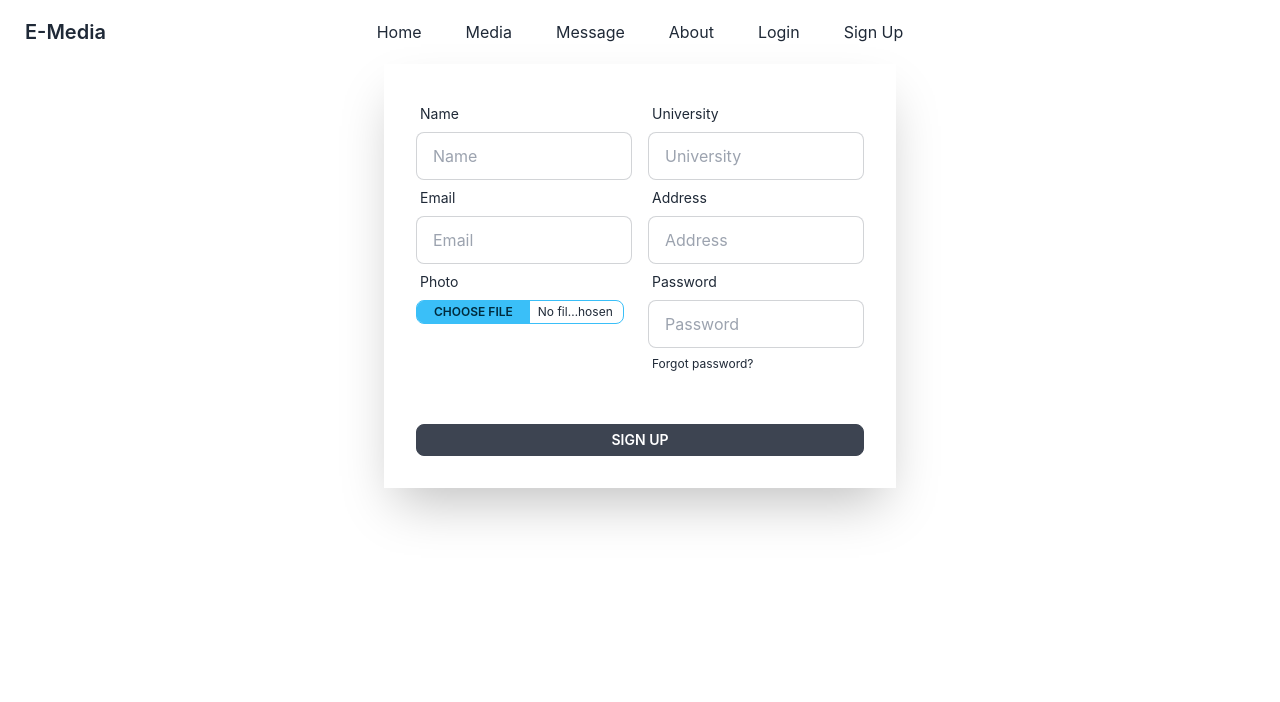
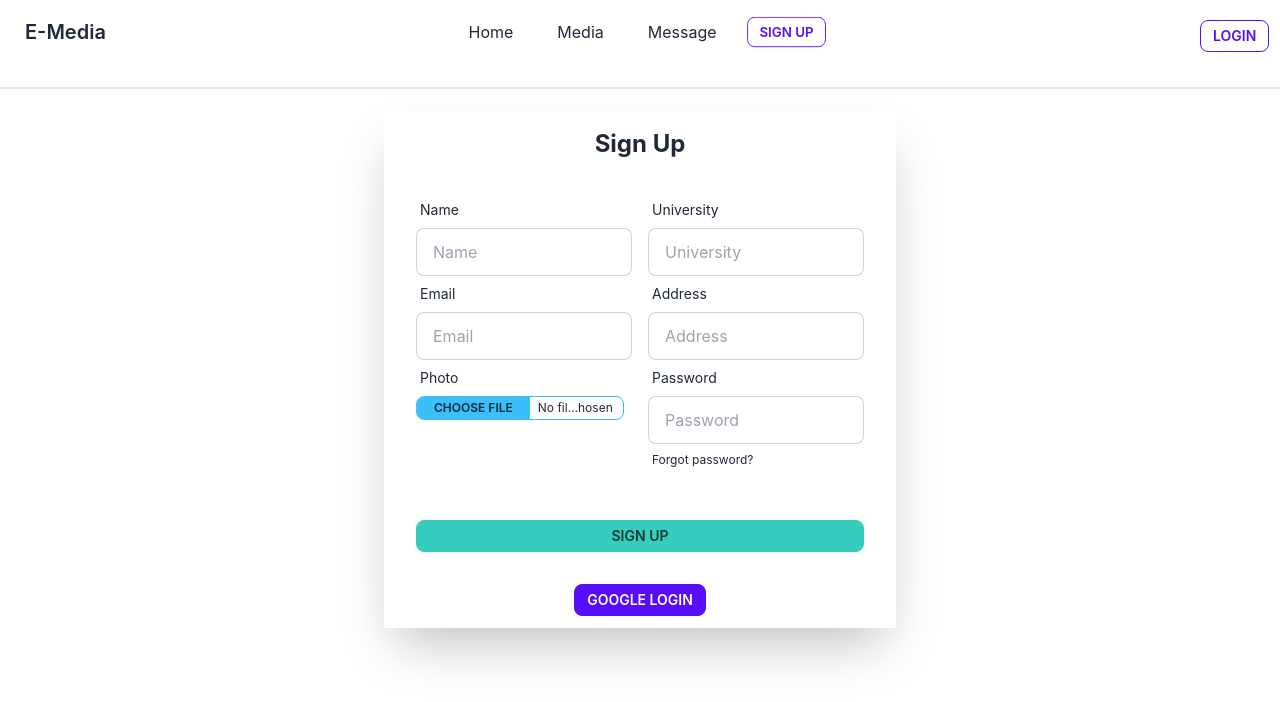
Before and after one commit to AhmadShopnil/E-Media, a React (Create React App) app: page /signup in a window 1280 px wide. Shown: the top 702 px of the page. Built offline with nearby package versions, Linux system fonts and the light colour scheme; no server answers.

Commit message:
added google sign in

```diff
--- a/src/Pages/Login/Login.js
+++ b/src/Pages/Login/Login.js
@@ -1,10 +1,16 @@
-import React, { useContext } from 'react';
-import { Navigate, useNavigate } from 'react-router-dom';
+import React, { useContext, useState } from 'react';
+import { Navigate, useLocation, useNavigate } from 'react-router-dom';
 import { AuthContext } from '../../context/AuthProvider';
+import GoogleLogin from '../../Shared/GoogleLogin';
 
 const Login = () => {
     const { loginWithEmail } = useContext(AuthContext)
+    const [error, setError] = useState(null)
     const navigate = useNavigate();
+    const location = useLocation();
+    const from = location.state?.from?.pathname || '/'
+
+
     const handleLogin = (event) => {
         event.preventDefault();
         const form = event.target;
@@ -13,9 +19,12 @@ const Login = () => {
 
         loginWithEmail(email, password)
             .then(result => {
-                navigate('/')
+                setError(null)
+                navigate(from, { replace: true })
             })
-            .catch(err => console.error(err))
+            .catch(error => {
+                setError(error.message)
+            })
     }
 
 
@@ -25,6 +34,10 @@ const Login = () => {
             <div className="flex justify-center min-h-screen ">
                 <div className="">
                     <div className=" w-full max-w-md shadow-2xl bg-base-100">
+                        <h2 className=' p-4 text-center text-2xl font-bold'>Login</h2>
+                        {
+                            error && <p className='text-red-600 m-3'>{error}</p>
+                        }
                         <form onSubmit={handleLogin} className="card-body">
                             <div className="form-control">
                                 <label className="label">
@@ -42,12 +55,12 @@ const Login = () => {
                                 </label>
                             </div>
                             <div className="form-control mt-6">
-                                <button className="btn btn-primary">Login</button>
+                                <button className="btn btn-accent btn-sm">Login</button>
                             </div>
                         </form>
+                        <GoogleLogin></GoogleLogin>
+                    </div>
 
-
-                    </div>
                 </div>
             </div>
         </div>
--- a/src/Pages/PostDetails/PostDetails.js
+++ b/src/Pages/PostDetails/PostDetails.js
@@ -1,3 +1,4 @@
+import { HeartIcon } from '@heroicons/react/24/solid';
 import React, { useContext, useEffect, useState } from 'react';
 import { useLoaderData } from 'react-router-dom';
 import AddComment from '../../Component/AddComment/AddComment';
@@ -28,7 +29,11 @@ const PostDetails = () => {
     return (
         <div className='mx-5 md:mx-20'>
             <div className='w-full'>
-                <img className='md:w-3/4 mx-auto h-96 ' src={postDetails?.photo} alt="" />
+                <img className='w-full mx-auto h-96 ' src={postDetails?.photo} alt="" />
+                <div className='mt-3 mb-6 flex gap-2'>
+                    <HeartIcon className=" h-6 w-6 text-red-500" />
+                    <small>{postDetails?.react}</small>
+                </div>
                 <div>
                     <p>{postDetails?.text}</p>
                     <h3 className='text-sm font-bold mt-4'>Author : <span className=' font-light'>{postDetails?.userName}</span></h3>
--- a/src/Pages/SignUp/SignUp.js
+++ b/src/Pages/SignUp/SignUp.js
@@ -1,15 +1,17 @@
 import React, { useContext, useState } from 'react';
 import { useNavigate } from 'react-router-dom';
 import { AuthContext } from '../../context/AuthProvider';
+import GoogleLogin from '../../Shared/GoogleLogin';
 
 const SignUp = () => {
     const { createUser, updateUser } = useContext(AuthContext)
+    const [error, setError] = useState(null)
+
     const imageHostKeyImagebb = process.env.REACT_APP_IMGBB_API_KEY
     // const [userPhoto, setUserPhoto] = useState()
     const navigate = useNavigate()
     const handleSignUp = (event) => {
         event.preventDefault()
-
         const form = event.target
         const name = form.name.value
         const email = form.email.value
@@ -42,9 +44,12 @@ const SignUp = () => {
                     createUser(email, password)
                         .then(result => {
                             handleUpdateProfile(name, userPhoto)
+                            setError(null)
                             alert('Sign Up Success')
                         })
-                        .catch(error => console.error(error))
+                        .catch(error => {
+                            setError(error.message)
+                        })
 
                     const handleUpdateProfile = (userName, userPhoto) => {
                         const profile = {
@@ -83,6 +88,10 @@ const SignUp = () => {
             <div className=" min-h-screen flex justify-center">
                 <div className="">
                     <div className=" w-full max-w-lg shadow-2xl bg-base-100">
+                        <h2 className=' pt-4 text-center text-2xl font-bold'>Sign Up</h2>
+                        {
+                            error && <p className='text-red-600 m-3'>{error}</p>
+                        }
                         <form onSubmit={handleSignUp} className="card-body">
                             <div className='grid grid-cols-1 md:grid-cols-2 gap-4'>
                                 <div>
@@ -133,11 +142,11 @@ const SignUp = () => {
 
 
                             <div className="form-control mt-6">
-                                <input className='btn btn-sm mt-3' type="submit" value="Sign Up" />
+                                <input className='btn btn-accent btn-sm mt-3' type="submit" value="Sign Up" />
                             </div>
                         </form>
 
-
+                        <GoogleLogin></GoogleLogin>
                     </div>
                 </div>
             </div>
--- /dev/null
+++ b/src/Routes/PrivateRoutes.js
@@ -0,0 +1,19 @@
+import React, { useContext } from 'react';
+import { Navigate, useLocation } from 'react-router-dom';
+import { AuthContext } from '../context/AuthProvider';
+
+const PrivateRoutes = ({ children }) => {
+    const { user, loading } = useContext(AuthContext);
+    const location = useLocation()
+
+    if (loading) {
+        return <progress className="progress w-56 "></progress>
+    }
+    if (user) {
+        return children
+    }
+
+    return <Navigate to='/login' state={{ from: location }} replace></Navigate>
+};
+
+export default PrivateRoutes;
--- a/src/Routes/Router.js
+++ b/src/Routes/Router.js
@@ -7,6 +7,7 @@ import Media from "../Pages/Media/Media";
 import Message from "../Pages/Message/Message";
 import PostDetails from "../Pages/PostDetails/PostDetails";
 import SignUp from "../Pages/SignUp/SignUp";
+import PrivateRoutes from "./PrivateRoutes";
 
 const router = createBrowserRouter([
 
@@ -34,7 +35,7 @@ const router = createBrowserRouter([
             },
             {
                 path: '/about',
-                element: <About></About>
+                element: <PrivateRoutes><About></About></PrivateRoutes>
             },
             {
                 path: '/message',
@@ -43,7 +44,7 @@ const router = createBrowserRouter([
             },
             {
                 path: '/postDetails/:id',
-                element: <PostDetails></PostDetails>,
+                element: <PrivateRoutes><PostDetails></PostDetails></PrivateRoutes>,
                 loader: ({ params }) => fetch(`https://e-media-server.vercel.app/postDetails/${params.id}`)
             }
         ]
--- /dev/null
+++ b/src/Shared/GoogleLogin.js
@@ -0,0 +1,51 @@
+import React, { useContext } from 'react';
+import { useNavigate } from 'react-router-dom';
+import { AuthContext } from '../context/AuthProvider';
+
+const GoogleLogin = () => {
+
+    const { signInWithGoogle } = useContext(AuthContext)
+    const navigate = useNavigate()
+
+    const handleGoogleSignIn = () => {
+        signInWithGoogle()
+            .then(result => {
+                const user = result.user
+                const userInfo = {
+                    name: user.displayName,
+                    email: user?.email,
+                    userPhoto: user?.photoURL,
+                    address: 'No Address',
+                    university: 'No University'
+                }
+                handleSaveUserDatabase(userInfo)
+                navigate('/')
+            })
+    }
+
+
+
+    const handleSaveUserDatabase = (user) => {
+
+        fetch(`https://e-media-server.vercel.app/saveUser`, {
+            method: 'POST',
+            headers: {
+                'content-type': 'application/json'
+            },
+            body: JSON.stringify(user)
+        })
+            .then(res => res.json())
+            .then(data => {
+            })
+            .catch(err => console.error(err))
+    }
+
+
+    return (
+        <div className='flex w-100 justify-center'>
+            <button onClick={handleGoogleSignIn} className='btn btn-sm mb-3 btn-primary'>Google Login</button>
+        </div>
+    );
+};
+
+export default GoogleLogin;
--- a/src/Shared/Header.js
+++ b/src/Shared/Header.js
@@ -16,17 +16,19 @@ const Header = () => {
             <li> <Link to='/'>Home</Link></li>
             <li> <Link to='/media'>Media</Link></li>
             <li> <Link to='/message'>Message</Link></li>
-            <li> <Link to='/about'>About</Link></li>
+
             {
                 user?.uid ?
                     <>
                         {/* <li><Link className='"btn btn-outline btn-accent' onClick={handleLogOut} to='/login'>Log Out</Link></li> */}
+                        <li> <Link to='/about'>About</Link></li>
                         <button onClick={handleLogOut} to='/login' className="btn btn-outline btn-primary btn-sm mt-2">Log Out</button>
+
                     </>
                     :
                     <>
-                        <li> <Link to='/login'>Login</Link></li>
-                        <li> <Link to='/signup'>Sign Up</Link></li>
+
+                        <Link className="btn btn-outline btn-primary btn-sm mt-2" to='/signup'>Sign Up</Link>
                     </>
             }
         </div>
@@ -52,13 +54,21 @@ const Header = () => {
                     </ul>
                 </div>
                 <div className="navbar-end">
-                    <div className="w-12">
-                        <img className="mask mask-circle" src={user?.photoURL} />
+                    <div className="w-12 mr-6">
+                        {
+                            user?.uid ?
+                                <>
+                                    <Link to='/about'> <img className="mask mask-circle" src={user?.photoURL} /></Link>
+                                </>
+                                :
+                                <>
+                                    <Link className="btn btn-outline btn-primary btn-sm mt-2 " to='/login'>Login</Link>
+                                </>
+                        }
                     </div>
-
-                    {/* <label htmlFor="my-drawer" className="btn btn-primary drawer-button"></label> */}
                 </div>
             </div>
+            <div className="divider"></div>
         </div>
     );
 };
--- a/src/context/AuthProvider.js
+++ b/src/context/AuthProvider.js
@@ -4,14 +4,23 @@ import { createUserWithEmailAndPassword, getAuth, GoogleAuthProvider, onAuthStat
 
 export const AuthContext = createContext()
 const auth = getAuth(app)
+const googleProvider = new GoogleAuthProvider();
 
 const AuthProvider = ({ children }) => {
     const [user, setUser] = useState()
     const [refresh, setRefresh] = useState(false)
+    const [loading, setLoading] = useState(true)
+
     // Create user by email and password
     const createUser = (email, password) => {
         return createUserWithEmailAndPassword(auth, email, password)
     }
+
+    // sign in with google
+    const signInWithGoogle = () => {
+        return signInWithPopup(auth, googleProvider)
+    }
+
 
     // login with email password
     const loginWithEmail = (email, password) => {
@@ -22,6 +31,7 @@ const AuthProvider = ({ children }) => {
     useEffect(() => {
         const unsubscribe = onAuthStateChanged(auth, (currentUser) => {
             setUser(currentUser)
+            setLoading(false)
         })
         return () => unsubscribe()
 
@@ -48,6 +58,9 @@ const AuthProvider = ({ children }) => {
     const authInfo = {
         user,
         refresh,
+        loading,
+        signInWithGoogle,
+        setLoading,
         setRefresh,
         createUser,
         loginWithEmail,
```
Also changed, not shown: src/Pages/Home/NewsFeed/NewsFeedCard.js (+6 -4 lines).
